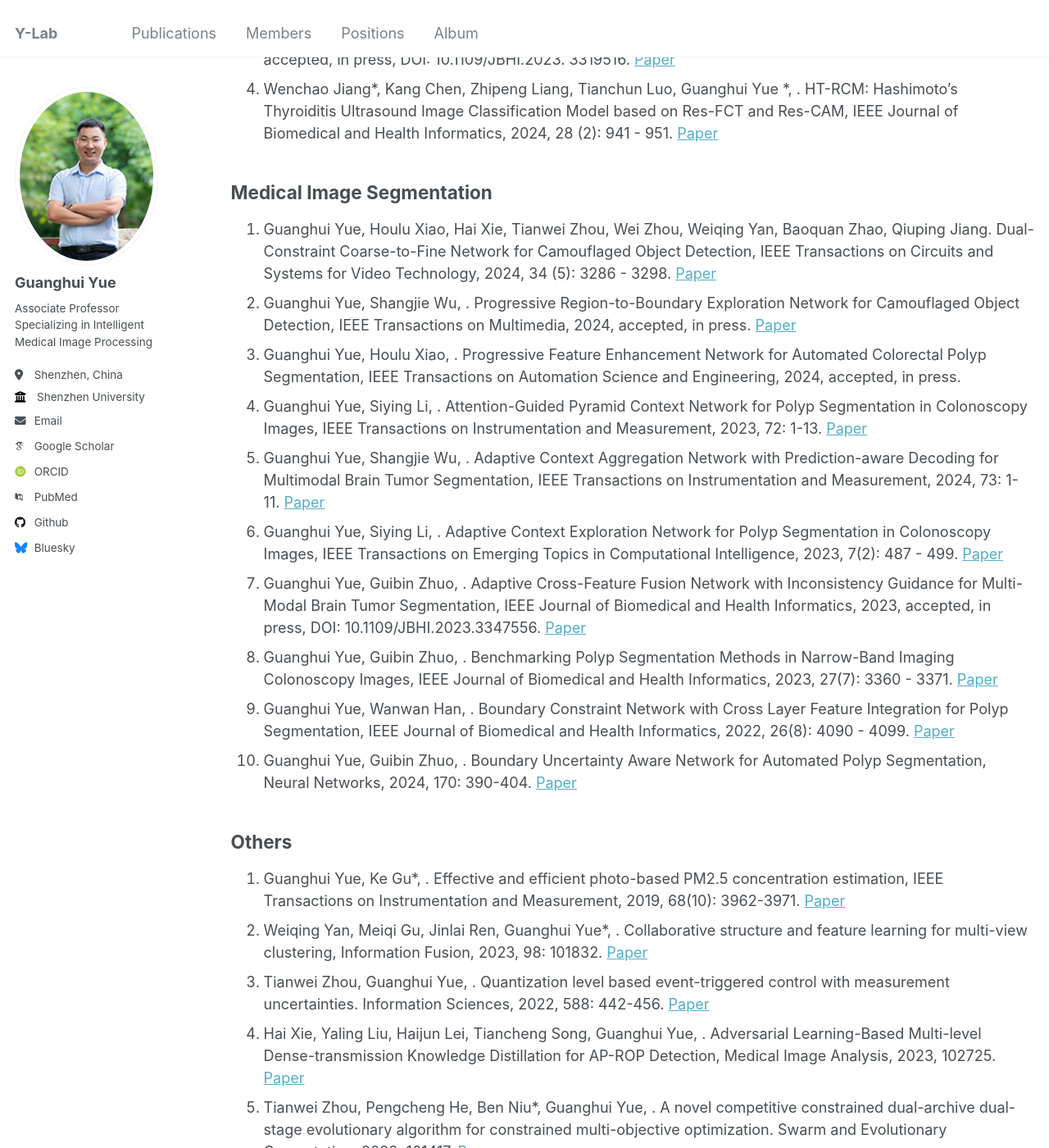
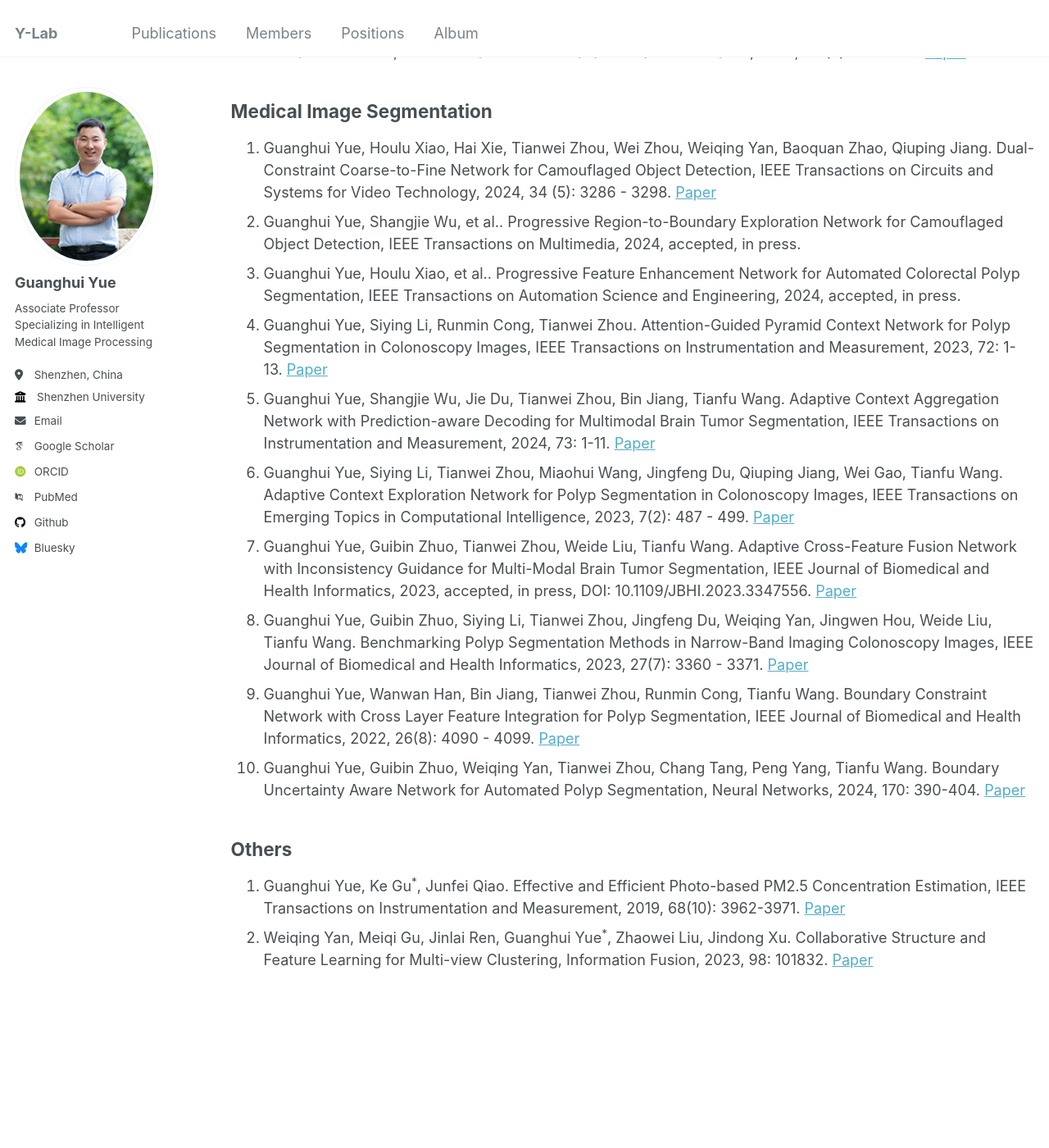
Before and after one commit to Guanghui-Yue/Guanghui-Yue.github.io, a Jekyll site: the page built from _pages/publication.md, in a window 1280 px wide and 1400 px high, scrolled down 2100 px. Shown: the whole window at 82% size. Built offline with Jekyll 4.4.1, drawn with Linux system fonts in a browser that asks for light colours; some web fonts are replaced; some of the changed text lies outside the part shown.

Commit message:
Update publication.md

```diff
--- a/_pages/publication.md
+++ b/_pages/publication.md
@@ -13,48 +13,38 @@ author_profile: true
 5. Guanghui Yue, Di Cheng, Leida Li, Tianwei Zhou, Hantao Liu, Tianfu Wang. Semi-Supervised Authentically Distorted Image Quality Assessment with Consistency-Preserving Dual-Branch Convolutional Neural Network, IEEE Transactions on Multimedia, 2023, 25: 6499 - 6511. [Paper](https://ieeexplore.ieee.org/abstract/document/9903545/)
 6. Guanghui Yue, Honglv Wu, Weiqing Yan, Tianwei Zhou, Hantao Liu, Wei Zhou. Subjective and Objective Quality Assessment of Multi-Attribute Retouched Face Images, IEEE Transactions on Broadcasting, 2024, 70 (2): 570 - 583. [Paper](https://ieeexplore.ieee.org/abstract/document/10481528/)
 8. Guanghui Yue, Weiqing Yan, Tianwei Zhou. Referenceless Quality Evaluation of Tone-mapped HDR and Multi-exposure Fused Images, IEEE Transactions on Industrial Informatics, 2020, 16(3): 1764-1775. [Paper](https://ieeexplore.ieee.org/abstract/document/8758367/)
-9. Guanghui Yue, Chunping Hou, Tianwei Zhou. Blind quality assessment of tone-mapped images considering colorfulness, naturalness and structure, IEEE Transactions on Industrial Electronics, 2019, 66(5): 3784-3793. [Paper](https://ieeexplore.ieee.org/abstract/document/8409470/)
-11. Guanghui Yue, Chunping Hou, Ke Gu, Shasha Mao, Wenjun Zhang. Biologically inspired blind quality assessment for tone-mapped images, IEEE Transactions on Industrial Electronics, 2018, 65(3): 2525-2536. [Paper](https://ieeexplore.ieee.org/abstract/document/8010305/)
-12. Guanghui Yue*, Chunping Hou, Ke Gu, Nam Ling, Beichen Li. Analysis of structural characteristics for quality assessment of multiply distorted images, IEEE Transactions on Multimedia, 2018, 20(10): 2722-2732. [Paper](https://ieeexplore.ieee.org/abstract/document/8301594/)
-13. Guanghui Yue, Chunping Hou, Ke Gu, Tianwei Zhou, Hantao Liu. No-Reference quality evaluator of transparently encrypted images, IEEE Transactions on Multimedia, 2019, 21(9): 2184-2194. [Paper](https://ieeexplore.ieee.org/abstract/document/8698867/)
-14. Guanghui Yue, Chunping Hou, Tianwei Zhou, Xinfeng Zhang. Effective and efficient blind quality evaluator for contrast distorted images, IEEE Transactions on Instrumentation and Measurement, 2019, 68(8): 2733-2741. [Paper](https://ieeexplore.ieee.org/abstract/document/8467549/)
+9. Guanghui Yue, Chunping Hou, Tianwei Zhou. Blind Quality Assessment of Tone-mapped Images Considering Colorfulness, Naturalness and Structure, IEEE Transactions on Industrial Electronics, 2019, 66(5): 3784-3793. [Paper](https://ieeexplore.ieee.org/abstract/document/8409470/)
+11. Guanghui Yue, Chunping Hou, Ke Gu, Shasha Mao, Wenjun Zhang. Biologically Inspired Blind Quality Assessment for Tone-mapped Images, IEEE Transactions on Industrial Electronics, 2018, 65(3): 2525-2536. [Paper](https://ieeexplore.ieee.org/abstract/document/8010305/)
+12. Guanghui Yue<sup>*</sup>, Chunping Hou, Ke Gu, Nam Ling, Beichen Li. Analysis of Structural Characteristics for Quality Assessment of Multiply Distorted Images, IEEE Transactions on Multimedia, 2018, 20(10): 2722-2732. [Paper](https://ieeexplore.ieee.org/abstract/document/8301594/)
+13. Guanghui Yue, Chunping Hou, Ke Gu, Tianwei Zhou, Hantao Liu. No-Reference Quality Evaluator of Transparently Encrypted Images, IEEE Transactions on Multimedia, 2019, 21(9): 2184-2194. [Paper](https://ieeexplore.ieee.org/abstract/document/8698867/)
+14. Guanghui Yue, Chunping Hou, Tianwei Zhou, Xinfeng Zhang. Effective and Efficient Blind Quality Evaluator for Contrast Distorted Images, IEEE Transactions on Instrumentation and Measurement, 2019, 68(8): 2733-2741. [Paper](https://ieeexplore.ieee.org/abstract/document/8467549/)
 15. Tianwei Zhou, Songbai Tan, Baoquan Zhao, and Guanghui Yue<sup>*</sup>. Multitask Deep Neural Network with Knowledge-Guided Attention for Blind Image Quality Assessment, IEEE Transactions on Circuits and Systems for Video Technology, 2024, 34 (8): 7577 - 7588. [Paper](https://ieeexplore.ieee.org/abstract/document/10464346/)
-16. Yu Luo, Bijia You, Guanghui Yue*, . Pseudo-supervised Low-light Image Enhancement with Mutual Learning, IEEE Transactions on Circuits and Systems for Video Technology, 2024, 34(1): 85-96. [Paper]()
-17. Yu Luo, Xuanrong Chen, Jie Ling, Chao Huang, Wei Zhou, and Guanghui Yue*, Unsupervised Low-Light Image Enhancement with Self-Paced Learning, IEEE Transactions on Multimedia, 2024, accepted, in press.
-18. Limin Zheng, Yu Luo, Jie Ling, and Guanghui Yue*, CDINet: Content Distortion Interaction Network for Blind Image Quality Assessment, IEEE Transactions on Multimedia, 2024, 26: 7089 - 7100. [Paper]()
-19. Tianwei Zhou, Songbai Tan, Wei Zhou, Yu Luo, Yuan-Gen Wang, and Guanghui Yue*, Adaptive Mixed-Scale Feature Fusion Network for Blind AI-Generated Image Quality Assessment, IEEE Transactions on Broadcasting, 2024, accepted, in press, DOI: 10.1109/TBC.2024.3391060. [Paper]()
-20. Tianwei Zhou, Songbai Tan, Gang Li*, Shishun Tian*, Chang Tang, Zhihua Wang, and Guanghui Yue*, Retouched Face Image Quality Assessment Based on Differential Perception and Textual Prompt, IEEE Transactions on Broadcasting, 2024, accepted, in press, DOI: 10.1109/TBC.2024.3447454. [Paper]()
-21. Jingwen Hou, Weisi Lin, Guanghui Yue, . Interaction-Matrix Based Personalized Image Aesthetics Assessment, IEEE Transactions on Multimedia, 2023, 25: 5263 - 5278. [Paper]()
-22. Haijun Lei, Weixin Liu, Hai Xie, Benjian Zhao, Guanghui Yue, . Unsupervised domain adaptation based image synthesis and feature alignment for joint optic disc and cup segmentation, IEEE Journal of Biomedical and Health Informatics, 2022, 26(1): 90-102. [Paper]()
-23. Qiuping Jiang, Zhenyu Peng, Guanghui Yue, . No-reference image contrast evaluation by generating bidirectional pseudo references, IEEE Transactions on Industrial Informatics, 2021, 17(9): 6062-6072. [Paper]()
-
-
+16. Yu Luo, Bijia You, Guanghui Yue<sup>*</sup>, Jie Ling. Pseudo-supervised Low-light Image Enhancement with Mutual Learning, IEEE Transactions on Circuits and Systems for Video Technology, 2024, 34(1): 85-96. [Paper](https://ieeexplore.ieee.org/abstract/document/10147801/)
+17. Yu Luo, Xuanrong Chen, Jie Ling, Chao Huang, Wei Zhou, Guanghui Yue<sup>*</sup>. Unsupervised Low-Light Image Enhancement with Self-Paced Learning, IEEE Transactions on Multimedia, 2024, accepted, in press. [Paper]()
+18. Limin Zheng, Yu Luo, Jie Ling, Guanghui Yue<sup>*</sup>. CDINet: Content Distortion Interaction Network for Blind Image Quality Assessment, IEEE Transactions on Multimedia, 2024, 26: 7089 - 7100. [Paper](https://ieeexplore.ieee.org/abstract/document/10440553/)
+19. Tianwei Zhou, Songbai Tan, Wei Zhou, Yu Luo, Yuan-Gen Wang, Guanghui Yue<sup>*</sup>. Adaptive Mixed-Scale Feature Fusion Network for Blind AI-Generated Image Quality Assessment, IEEE Transactions on Broadcasting, 2024, accepted, in press, DOI: 10.1109/TBC.2024.3391060. [Paper](https://ieeexplore.ieee.org/abstract/document/10520989/)
+20. Tianwei Zhou, Songbai Tan, Gang Li, Shishun Tian, Chang Tang, Zhihua Wang, Guanghui Yue<sup>*</sup>. Retouched Face Image Quality Assessment Based on Differential Perception and Textual Prompt, IEEE Transactions on Broadcasting, 2024, accepted, in press, DOI: 10.1109/TBC.2024.3447454. [Paper]()
+21. Jingwen Hou, Weisi Lin, Guanghui Yue<sup>*</sup>, Weide Liu, Baoquan Zhao. Interaction-Matrix Based Personalized Image Aesthetics Assessment, IEEE Transactions on Multimedia, 2023, 25: 5263 - 5278. [Paper](https://ieeexplore.ieee.org/abstract/document/9817633/)
 
 ## Medical Image Classification
 1. Guanghui Yue, Peishan Wei, Tianwei Zhou, Qiuping Jiang, Weiqing Yan, Tianfu Wang. Toward Multi-Center Skin Lesion Classification Using Deep Neural Network with Adaptively Weighted Balance Loss, IEEE Transactions on Medical Imaging, 2023, 42(1): 119-131. [Paper](https://ieeexplore.ieee.org/abstract/document/9878129/)
-2. Guanghui Yue, Peishan Wei, . Automated Endoscopic Image Classification via Deep Neural Network With Class Imbalance Loss, IEEE Transactions on Instrumentation and Measurement, 2023, 72: 1-11. [Paper]()
-3. Guanghui Yue #, Peishan Wei#, . Specificity-aware Federated Learning with Dynamic Feature Fusion Network for Imbalanced Medical Image Classification, IEEE Journal of Biomedical and Health Informatics, 2023, accepted, in press, DOI: 10.1109/JBHI.2023. 3319516. [Paper]()
-4. Wenchao Jiang*, Kang Chen, Zhipeng Liang, Tianchun Luo, Guanghui Yue *, . HT-RCM: Hashimoto’s Thyroiditis Ultrasound Image Classification Model based on Res-FCT and Res-CAM, IEEE Journal of Biomedical and Health Informatics, 2024, 28 (2): 941 - 951. [Paper]()
+2. Guanghui Yue, Peishan Wei, Yun Liu, Yu Luo, Jingfeng Du, Tianfu Wang. Automated Endoscopic Image Classification via Deep Neural Network With Class Imbalance Loss, IEEE Transactions on Instrumentation and Measurement, 2023, 72: 1-11. [Paper](https://ieeexplore.ieee.org/abstract/document/10091194/)
+3. Guanghui Yue, Peishan Wei, Tianwei Zhou, Youyi Song, Cheng Zhao, Tianfu Wang, Baiying Lei. Specificity-aware Federated Learning with Dynamic Feature Fusion Network for Imbalanced Medical Image Classification, IEEE Journal of Biomedical and Health Informatics, 2023, accepted, in press, DOI: 10.1109/JBHI.2023. 3319516. [Paper](https://ieeexplore.ieee.org/abstract/document/10264099/)
+4. Wenchao Jiang, Kang Chen, Zhipeng Liang, Tianchun Luo, Guanghui Yue<sup>*</sup>, Zhiming Zhao, Wei Song, Ling Zhao, Jianxuan Wen. HT-RCM: Hashimoto’s Thyroiditis Ultrasound Image Classification Model based on Res-FCT and Res-CAM, IEEE Journal of Biomedical and Health Informatics, 2024, 28 (2): 941 - 951. [Paper](https://ieeexplore.ieee.org/abstract/document/10314736/)
 
 
 ## Medical Image Segmentation
 1. Guanghui Yue, Houlu Xiao, Hai Xie, Tianwei Zhou, Wei Zhou, Weiqing Yan, Baoquan Zhao, Qiuping Jiang. Dual-Constraint Coarse-to-Fine Network for Camouflaged Object Detection, IEEE Transactions on Circuits and Systems for Video Technology, 2024, 34 (5): 3286 - 3298. [Paper](https://ieeexplore.ieee.org/abstract/document/10262011/)
-2. Guanghui Yue, Shangjie Wu, . Progressive Region-to-Boundary Exploration Network for Camouflaged Object Detection, IEEE Transactions on Multimedia, 2024, accepted, in press. [Paper]()
-3. Guanghui Yue, Houlu Xiao, . Progressive Feature Enhancement Network for Automated Colorectal Polyp Segmentation, IEEE Transactions on Automation Science and Engineering, 2024, accepted, in press.
-4. Guanghui Yue, Siying Li, . Attention-Guided Pyramid Context Network for Polyp Segmentation in Colonoscopy Images, IEEE Transactions on Instrumentation and Measurement, 2023, 72: 1-13. [Paper]()
-5. Guanghui Yue, Shangjie Wu, . Adaptive Context Aggregation Network with Prediction-aware Decoding for Multimodal Brain Tumor Segmentation, IEEE Transactions on Instrumentation and Measurement, 2024, 73: 1-11. [Paper]()
-6. Guanghui Yue, Siying Li, . Adaptive Context Exploration Network for Polyp Segmentation in Colonoscopy Images, IEEE Transactions on Emerging Topics in Computational Intelligence, 2023, 7(2): 487 - 499. [Paper]()
-7. Guanghui Yue, Guibin Zhuo, . Adaptive Cross-Feature Fusion Network with Inconsistency Guidance for Multi-Modal Brain Tumor Segmentation, IEEE Journal of Biomedical and Health Informatics, 2023, accepted, in press, DOI: 10.1109/JBHI.2023.3347556. [Paper]()
-8. Guanghui Yue, Guibin Zhuo, . Benchmarking Polyp Segmentation Methods in Narrow-Band Imaging Colonoscopy Images, IEEE Journal of Biomedical and Health Informatics, 2023, 27(7): 3360 - 3371. [Paper]()
-9. Guanghui Yue, Wanwan Han, . Boundary Constraint Network with Cross Layer Feature Integration for Polyp Segmentation, IEEE Journal of Biomedical and Health Informatics, 2022, 26(8): 4090 - 4099. [Paper]()
-10. Guanghui Yue, Guibin Zhuo, . Boundary Uncertainty Aware Network for Automated Polyp Segmentation, Neural Networks, 2024, 170: 390-404. [Paper]()
+2. Guanghui Yue, Shangjie Wu, et al.. Progressive Region-to-Boundary Exploration Network for Camouflaged Object Detection, IEEE Transactions on Multimedia, 2024, accepted, in press.
+3. Guanghui Yue, Houlu Xiao, et al.. Progressive Feature Enhancement Network for Automated Colorectal Polyp Segmentation, IEEE Transactions on Automation Science and Engineering, 2024, accepted, in press.
+4. Guanghui Yue, Siying Li, Runmin Cong, Tianwei Zhou. Attention-Guided Pyramid Context Network for Polyp Segmentation in Colonoscopy Images, IEEE Transactions on Instrumentation and Measurement, 2023, 72: 1-13. [Paper](https://ieeexplore.ieee.org/abstract/document/10058111/)
+5. Guanghui Yue, Shangjie Wu, Jie Du, Tianwei Zhou, Bin Jiang, Tianfu Wang. Adaptive Context Aggregation Network with Prediction-aware Decoding for Multimodal Brain Tumor Segmentation, IEEE Transactions on Instrumentation and Measurement, 2024, 73: 1-11. [Paper](https://ieeexplore.ieee.org/abstract/document/10582891/)
+6. Guanghui Yue, Siying Li, Tianwei Zhou, Miaohui Wang, Jingfeng Du, Qiuping Jiang, Wei Gao, Tianfu Wang. Adaptive Context Exploration Network for Polyp Segmentation in Colonoscopy Images, IEEE Transactions on Emerging Topics in Computational Intelligence, 2023, 7(2): 487 - 499. [Paper](https://ieeexplore.ieee.org/abstract/document/9852746/)
+7. Guanghui Yue, Guibin Zhuo, Tianwei Zhou, Weide Liu, Tianfu Wang. Adaptive Cross-Feature Fusion Network with Inconsistency Guidance for Multi-Modal Brain Tumor Segmentation, IEEE Journal of Biomedical and Health Informatics, 2023, accepted, in press, DOI: 10.1109/JBHI.2023.3347556. [Paper](https://ieeexplore.ieee.org/abstract/document/10374553/)
+8. Guanghui Yue, Guibin Zhuo, Siying Li, Tianwei Zhou, Jingfeng Du, Weiqing Yan, Jingwen Hou, Weide Liu, Tianfu Wang. Benchmarking Polyp Segmentation Methods in Narrow-Band Imaging Colonoscopy Images, IEEE Journal of Biomedical and Health Informatics, 2023, 27(7): 3360 - 3371. [Paper](https://ieeexplore.ieee.org/abstract/document/10109024/)
+9. Guanghui Yue, Wanwan Han, Bin Jiang, Tianwei Zhou, Runmin Cong, Tianfu Wang. Boundary Constraint Network with Cross Layer Feature Integration for Polyp Segmentation, IEEE Journal of Biomedical and Health Informatics, 2022, 26(8): 4090 - 4099. [Paper](https://ieeexplore.ieee.org/abstract/document/9772424/)
+10. Guanghui Yue, Guibin Zhuo, Weiqing Yan, Tianwei Zhou, Chang Tang, Peng Yang, Tianfu Wang. Boundary Uncertainty Aware Network for Automated Polyp Segmentation, Neural Networks, 2024, 170: 390-404. [Paper](https://www.sciencedirect.com/science/article/pii/S0893608023006731)
 
 ## Others
-1. Guanghui Yue, Ke Gu*, . Effective and efficient photo-based PM2.5 concentration estimation, IEEE Transactions on Instrumentation and Measurement, 2019, 68(10): 3962-3971. [Paper]()
-2. Weiqing Yan, Meiqi Gu, Jinlai Ren, Guanghui Yue*, . Collaborative structure and feature learning for multi-view clustering, Information Fusion, 2023, 98: 101832. [Paper]()
-3. Tianwei Zhou, Guanghui Yue, . Quantization level based event-triggered control with measurement uncertainties. Information Sciences, 2022, 588: 442-456. [Paper]()
-4. Hai Xie, Yaling Liu, Haijun Lei, Tiancheng Song, Guanghui Yue, . Adversarial Learning-Based Multi-level Dense-transmission Knowledge Distillation for AP-ROP Detection, Medical Image Analysis, 2023, 102725. [Paper]()
-5. Tianwei Zhou, Pengcheng He, Ben Niu*, Guanghui Yue, . A novel competitive constrained dual-archive dual-stage evolutionary algorithm for constrained multi-objective optimization. Swarm and Evolutionary Computation, 2023: 101417. [Paper]()
-6. Baiying Lei, Yuwen Zhang, Dongdong Liu, Yanwu Xu, Guanghui Yue, . Longitudinal study of early mild cognitive impairment via similarity-constrained group learning and self-attention based SBi-LSTM, Knowledge-Based Systems, 2022, 254: 109466. [Paper]()
-7. Baiying Lei, Yun Zhu, Shuangzhi Yu, Huoyou Hu, Yanwu Xu, Guanghui Yue, . Multi-scale enhanced graph convolutional network for mild cognitive impairment detection, Pattern Recognition, 2023, 134: 109106. [Paper]()
-8. Bin Jiang, Jianqiang Li, Guanghui Yue, . Differential privacy for industrial Internet of Things: Opportunities, applications, and challenges, IEEE Internet of Things Journal, 2021, 8(13): 10430-10451.  [Paper]()
+1. Guanghui Yue, Ke Gu<sup>*</sup>, Junfei Qiao. Effective and Efficient Photo-based PM2.5 Concentration Estimation, IEEE Transactions on Instrumentation and Measurement, 2019, 68(10): 3962-3971. [Paper](https://ieeexplore.ieee.org/abstract/document/8601377/)
+2. Weiqing Yan, Meiqi Gu, Jinlai Ren, Guanghui Yue<sup>*</sup>, Zhaowei Liu, Jindong Xu. Collaborative Structure and Feature Learning for Multi-view Clustering, Information Fusion, 2023, 98: 101832. [Paper](https://www.sciencedirect.com/science/article/pii/S1566253523001483)
```
